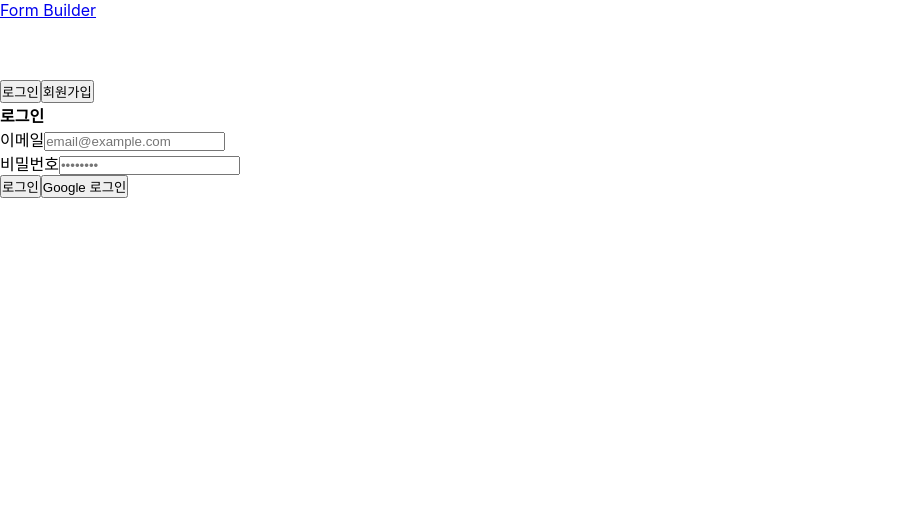
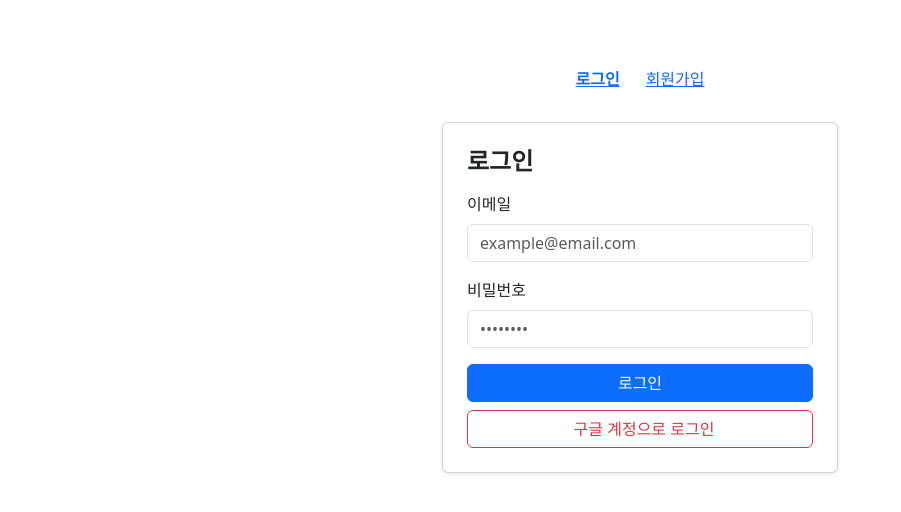
Before and after one commit to jihyun0121/Survey, a React (Create React App) app in the folder frontend/: page /login in a window 1280 px wide. Shown: the top 512 px of the page, without its empty margins (0-901 px from the left). Built offline with nearby package versions, Linux system fonts and the light colour scheme.

Commit message:
로그인 페이지 재구성 및 api 연결

```diff
--- a/frontend/package.json
+++ b/frontend/package.json
@@ -8,9 +8,13 @@
     "@testing-library/react": "^16.3.0",
     "@testing-library/user-event": "^13.5.0",
     "axios": "^1.13.2",
+    "bootstrap": "^5.3.8",
     "react": "^19.2.0",
+    "react-bootstrap": "^2.10.10",
     "react-dom": "^19.2.0",
+    "react-router-dom": "^7.9.6",
     "react-scripts": "5.0.1",
+    "router-dom": "^3.0.3",
     "web-vitals": "^2.1.4"
   },
   "scripts": {
--- a/frontend/src/App.js
+++ b/frontend/src/App.js
@@ -1,8 +1,14 @@
-import "./App.css";
+import { BrowserRouter as Router, Routes, Route } from "react-router-dom";
 import AuthPage from "./pages/AuthPage";
 
 function App() {
-    return <AuthPage />;
+    return (
+        <Router>
+            <Routes>
+                <Route path="/login" element={<AuthPage />} />
+            </Routes>
+        </Router>
+    );
 }
 
 export default App;
--- /dev/null
+++ b/frontend/src/api/api.js
@@ -0,0 +1,91 @@
+import axios from "axios";
+
+const API_URL = "http://localhost:8080";
+
+const api = axios.create({
+    baseURL: API_URL,
+    headers: { "Content-Type": "application/json" },
+});
+
+api.interceptors.request.use(
+    (config) => {
+        const token = localStorage.getItem("token");
+        if (token) config.headers.Authorization = `Bearer ${token}`;
+        return config;
+    },
+    (error) => Promise.reject(error)
+);
+
+api.interceptors.response.use(
+    (response) => response,
+    (error) => {
+        const errorMessage = error.response?.data?.message || error.response?.data?.error || "서버 요청 중 오류가 발생했습니다.";
+
+        console.error("API 오류:", errorMessage);
+
+        if (error.response?.status === 401) {
+            localStorage.removeItem("token");
+        }
+
+        return Promise.reject(error);
+    }
+);
+
+export const UserAPI = {
+    createUser: (dto) => api.post(`/users/signup`, dto),
+    loginUser: (dto) => api.post(`/users/login`, dto),
+    oauthLogin: (code) => api.post(`/auth/login/google`, code),
+    getUserInfo: (userId) => api.get(`/users/${userId}`),
+};
+
+export const FormAPI = {
+    createForm: (dto) => api.post(`/forms`, dto),
+    getForm: (formId) => api.get(`/forms/${formId}`),
+    getFormsByUser: (userId) => api.get(`/forms/user/${userId}`),
+    updateForm: (formId, dto) => api.put(`/forms/${formId}`, dto),
+    publishForm: (formId, isPublic) => api.patch(`/forms/${formId}/publish`, isPublic),
+    deleteForm: (formId) => api.delete(`/forms/${formId}`),
+};
+
+export const QuestionAPI = {
+    createQuestion: (dto) => api.post(`/questions`, dto),
+    getQuestion: (questionId) => api.get(`/questions/${questionId}`),
+    getQuestionsByForm: (formId) => api.get(`/forms/${formId}/questions`),
+    updateQuestion: (questionId, dto) => api.put(`/questions/${questionId}`, dto),
+    setRequired: (questionId, isRequired) => api.patch(`/questions/${questionId}/required`, isRequired),
+    reorderQuestions: (dto) => api.patch(`/questions/order`, dto),
+    deleteQuestion: (questionId) => api.delete(`/questions/${questionId}`),
+
+    createOption: (dto) => api.post(`/options`, dto),
+    getOption: (optionId) => api.get(`/options/${optionId}`),
+    getOptionsByQuestion: (questionId) => api.get(`/questions/${questionId}/options`),
+    updateOption: (optionId, dto) => api.put(`/options/${optionId}`, dto),
+    reorderOptions: (dto) => api.patch(`/options/order`, dto),
+    deleteOption: (optionId) => api.delete(`/options/${optionId}`),
+};
+
+export const AnswerAPI = {
+    createAnswer: (dto) => api.post(`/answers`, dto),
+    getAnswer: (answerId) => api.get(`/answers/${answerId}`),
+    getAnswersByQuestion: (questionId) => api.get(`/questions/${questionId}/answers`),
+    getAnswersByForm: (formId) => api.get(`/forms/${formId}/answers`),
+    getUserAnswerForForm: (userId, formId) => api.get(`/answers/user/${userId}/forms/${formId}`),
+    deleteAnswer: (userId) => api.delete(`/answers/${userId}`),
+};
+
+export const StatisticAPI = {
+    getSurveyHistory: (userId) => api.get(`/answers/user/${userId}/forms`),
+    getAnswerCount: (questionId) => api.get(`/statistics/questions/${questionId}/count`),
+    getUnansweredCount: (questionId) => api.get(`/statistics/questions/${questionId}/unanswered`),
+    getFormStatistics: (formId) => api.get(`/statistics/forms/${formId}`),
+    getOptionStats: (questionId) => api.get(`/statistics/questions/${questionId}/options`),
+    getCheckboxGroupStats: (questionId) => api.get(`/statistics/questions/${questionId}/checkbox`),
+    getTextAnswers: (questionId) => api.get(`/statistics/questions/${questionId}/text`),
+    getDuplicateCount: (questionId) => api.get(`/statistics/questions/${questionId}/duplicate`),
+    streamLiveStats: (formId) => api.get(`/statistics/forms/${formId}/live`),
+    getCodedData: (formId) => api.get(`/statistics/forms/${formId}/coded`),
+    downloadExcel: (formId) => api.get(`/statistics/forms/${formId}/export/xls`, { responseType: "blob" }),
+    downloadCSV: (formId) => api.get(`/statistics/forms/${formId}/export/csv`, { responseType: "blob" }),
+};
+
+export default api;
--- a/frontend/src/pages/AuthPage.js
+++ b/frontend/src/pages/AuthPage.js
@@ -1,8 +1,9 @@
-import React, { useState, useEffect } from "react";
-import * as API from "../api";
+import { useState, useEffect } from "react";
+import { UserAPI } from "../api/api";
 
-function AuthPage() {
-    const [tab, setTab] = useState("login");
+export default function AuthPage() {
+    const [page, setPage] = useState("login");
+    const [loading, setLoading] = useState(false);
 
     const [loginEmail, setLoginEmail] = useState("");
     const [loginPassword, setLoginPassword] = useState("");
@@ -11,112 +12,96 @@ function AuthPage() {
     const [signupPassword, setSignupPassword] = useState("");
 
     useEffect(() => {
-        const hash = window.location.hash.replace("#", "");
-        setTab(hash === "signup" ? "signup" : "login");
+        const url = new URL(window.location.href);
+        const code = url.searchParams.get("code");
+
+        if (code) handleGoogleLogin(code);
     }, []);
 
-    const changeTab = (name) => {
-        window.location.hash = name;
-        setTab(name);
-    };
-
-    const handleLogin = async () => {
-        if (!loginEmail || !loginPassword) {
-            alert("이메일과 비밀번호를 입력하세요.");
-            return;
-        }
+    async function handleLogin() {
+        if (!loginEmail || !loginPassword) return alert("이메일과 비밀번호를 입력하세요.");
+        setLoading(true);
 
         try {
-            const res = await API.loginUser({
-                email: loginEmail,
-                password: loginPassword,
+            const res = await UserAPI.loginUser({
+                user_email: loginEmail,
+                user_password: loginPassword,
             });
 
             const token = res.data.token;
-            if (!token) {
-                alert("서버 응답 오류: 토큰 없음");
-                return;
+            localStorage.setItem("token", token);
+
+            alert("로그인 성공!");
+            window.location.href = "/";
+        } catch (e) {
+            alert(e.response?.data?.error || "로그인 실패");
+        } finally {
+            setLoading(false);
         }
+    }
+
+    async function handleSignup() {
+        if (!signupEmail || !signupPassword) return alert("모든 항목을 입력해주세요.");
+        setLoading(true);
+
+        try {
+            await UserAPI.createUser({
+                user_email: signupEmail,
+                user_password: signupPassword,
+            });
+
+            alert("회원가입 성공! 로그인 해주세요.");
+            setPage("login");
+        } catch (e) {
+            alert(e.response?.data?.error || "회원가입 실패");
+        } finally {
+            setLoading(false);
+        }
+    }
+
+    function redirectGoogleLogin() {
+        const CLIENT_ID = "697397970424-93p03sqlv7072iss0b9j661ap8tuvf25.apps.googleusercontent.com";
+        const REDIRECT_URI = "http://localhost:8080/auth/login/google";
+        const googleAuthURL = `https://accounts.google.com/o/oauth2/v2/auth?client_id=${CLIENT_ID}&redirect_uri=${REDIRECT_URI}&response_type=code&scope=email%20profile`;
+
+        window.location.href = googleAuthURL;
+    }
+
+    async function handleGoogleLogin(code) {
+        setLoading(true);
+        try {
+            const res = await UserAPI.oauthLogin({ code });
+            const token = res.data.token;
 
             localStorage.setItem("token", token);
 
-            alert("로그인 성공!");
-
-            window.location.href = "/";
-        } catch (err) {
-            console.error("로그인 실패:", err);
-            alert(err.response?.data?.error || "로그인 실패");
-        }
-    };
-
-    const handleSignup = async () => {
-        if (!signupEmail || !signupPassword) return alert("모든 항목을 입력해주세요.");
-
-        try {
-            await API.createUser({
-                email: signupEmail,
-                password: signupPassword,
-            });
-
-            alert("회원가입 성공! 로그인해주세요.");
-            changeTab("login");
-        } catch (err) {
-            console.error(err);
-            alert(err.response?.data?.error || "회원가입 실패");
-        }
-    };
-
-    const CLIENT_ID = "697397970424-93p03sqlv7072iss0b9j661ap8tuvf25.apps.googleusercontent.com";
-    const REDIRECT_URI = "http://localhost:8080/auth/login/google";
-
-    const handleGoogleLogin = () => {
-        window.location.href = `https://accounts.google.com/o/oauth2/v2/auth?client_id=${CLIENT_ID}&redirect_uri=${REDIRECT_URI}&response_type=code&scope=email profile&access_type=offline&prompt=consent`;
-    };
-
-    useEffect(() => {
-        const params = new URLSearchParams(window.location.search);
-        const code = params.get("code");
-
-        if (code) {
-            API.oauthLogin(code)
-                .then((res) => {
-                    const token = res.data.token;
-                    localStorage.setItem("token", token);
             alert("구글 로그인 성공!");
             window.location.href = "/";
-                })
-                .catch((err) => {
-                    console.error(err);
+        } catch (error) {
             alert("구글 로그인 실패");
-                });
+        } finally {
+            setLoading(false);
         }
-    }, []);
+    }
 
     return (
-        <div className="bg-light" style={{ minHeight: "100vh" }}>
-            <nav className="navbar navbar-light bg-white border-bottom px-3">
-                <a href="/" className="navbar-brand fw-bold">
-                    Form Builder
-                </a>
-            </nav>
-
-            <main className="container" style={{ maxWidth: "420px", paddingTop: "60px" }}>
+        <div className="container" style={{ maxWidth: 420, paddingTop: 60 }}>
             <div className="d-flex justify-content-center mb-4">
-                    <button className={`btn btn-link tab-btn ${tab === "login" ? "fw-bold" : ""}`} onClick={() => changeTab("login")}>
+                <button className={`btn btn-link ${page === "login" ? "fw-bold" : ""}`} onClick={() => setPage("login")}>
                     로그인
                 </button>
-                    <button className={`btn btn-link tab-btn ${tab === "signup" ? "fw-bold" : ""}`} onClick={() => changeTab("signup")}>
+                <button className={`btn btn-link ${page === "signup" ? "fw-bold" : ""}`} onClick={() => setPage("signup")}>
                     회원가입
                 </button>
             </div>
 
-                {tab === "login" && (
+            {page === "login" && (
                 <div className="card p-4 shadow-sm">
                     <h4 className="fw-bold mb-3">로그인</h4>
 
                     <div className="mb-3">
                         <label className="form-label">이메일</label>
-                            <input type="email" className="form-control" value={loginEmail} onChange={(e) => setLoginEmail(e.target.value)} placeholder="email@example.com" />
+                        <input type="email" className="form-control" value={loginEmail} onChange={(e) => setLoginEmail(e.target.value)} placeholder="example@email.com" />
                     </div>
 
                     <div className="mb-3">
@@ -124,38 +109,39 @@ function AuthPage() {
                         <input type="password" className="form-control" value={loginPassword} onChange={(e) => setLoginPassword(e.target.value)} placeholder="••••••••" />
                     </div>
 
-                        <button className="btn btn-primary w-100" onClick={handleLogin}>
-                            로그인
+                    <button className="btn btn-primary w-100 mb-2" onClick={handleLogin} disabled={loading}>
+                        {loading ? "로그인 중..." : "로그인"}
                     </button>
 
-                        <button className="btn btn-danger w-100 mt-3" onClick={handleGoogleLogin}>
-                            <i className="bi bi-google me-2"></i> Google 로그인
+                    <button className="btn btn-outline-danger w-100" onClick={redirectGoogleLogin}>
+                        <i className="bi bi-google me-2"></i> 구글 계정으로 로그인
                     </button>
                 </div>
             )}
 
-                {tab === "signup" && (
+            {page === "signup" && (
                 <div className="card p-4 shadow-sm">
                     <h4 className="fw-bold mb-3">회원가입</h4>
 
                     <div className="mb-3">
                         <label className="form-label">이메일</label>
-                            <input type="email" className="form-control" value={signupEmail} onChange={(e) => setSignupEmail(e.target.value)} placeholder="email@example.com" />
+                        <input type="email" className="form-control" value={signupEmail} onChange={(e) => setSignupEmail(e.target.value)} />
                     </div>
 
                     <div className="mb-3">
                         <label className="form-label">비밀번호</label>
-                            <input type="password" className="form-control" value={signupPassword} onChange={(e) => setSignupPassword(e.target.value)} placeholder="비밀번호" />
+                        <input type="password" className="form-control" value={signupPassword} onChange={(e) => setSignupPassword(e.target.value)} />
                     </div>
 
-                        <button className="btn btn-success w-100" onClick={handleSignup}>
-                            회원가입
+                    <button className="btn btn-success w-100 mb-2" onClick={handleSignup} disabled={loading}>
+                        {loading ? "회원가입 중..." : "회원가입"}
+                    </button>
+
+                    <button className="btn btn-outline-danger w-100" onClick={redirectGoogleLogin}>
+                        <i className="bi bi-google me-2"></i> 구글 계정으로 회원가입
                     </button>
                 </div>
             )}
-            </main>
         </div>
     );
 }
-
-export default AuthPage;
```
Also changed, not shown: frontend/src/index.js (+12 -9 lines), 2 other files (tests, documents, lock files or other folders). Lines whose indentation alone changed are shown as unchanged.
